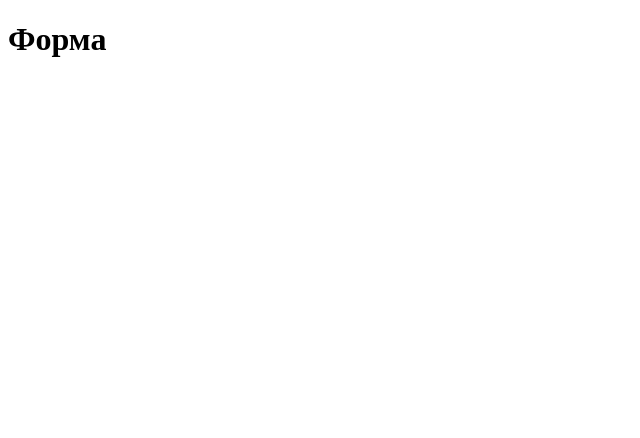
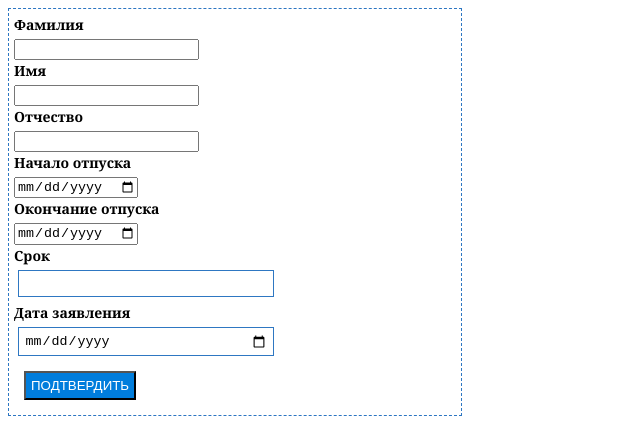
Before and after one commit to nightingale69/form.github.io, a React (Create React App) app: page / in a window 1280 px wide. Shown: the top 438 px of the page, without its empty margins (0-640 px from the left). Built offline with nearby package versions, Linux system fonts and the light colour scheme.

Commit message:
Добавлено содержание формы

```diff
--- a/src/Components/form.js
+++ b/src/Components/form.js
@@ -4,8 +4,24 @@ import './Styles/form.css';
 class Form extends React.Component {
     render(){
         return (
-            <h1>Форма</h1>
-        );
+                <form className='add'>
+                    <label className='add__lb'>Фамилия</label>
+                    <input type='text' className='add__lastn' name='lastname' required pattern='^[А-Яа-яЁё\s]+$'/>
+                    <label className='add__lb'>Имя</label>
+                    <input type='text' className='add__firstn' name='firstname' required pattern='^[А-Яа-яЁё\s]+$'/>
+                    <label className='add__lb'>Отчество</label>
+                    <input type='text' className='add__secondn' name='secondname' required pattern='^[А-Яа-яЁё\s]+$'/>
+                    <label className='add__lb'>Начало отпуска</label>
+                    <input type='date' className='add__startdate' required/>
+                    <label className='add__lb'>Окончание отпуска</label>
+                    <input type='date' className='add__endate' required/>
+                    <label className='add__lb'>Срок</label>
+                    <input type='number' className='add__term' size="3" required/>
+                    <label className='add__lb'>Дата заявления</label>
+                    <input type='date' className='add__date' required/>
+                    <input type='submit' className='add__submit' value='Подтвердить'/>
+                </form>
+         );
     }
 }
 
```
